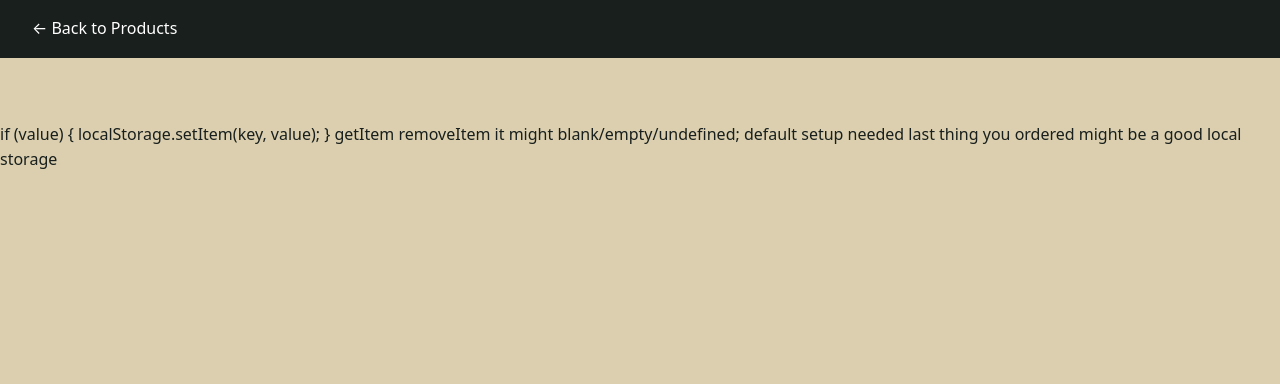
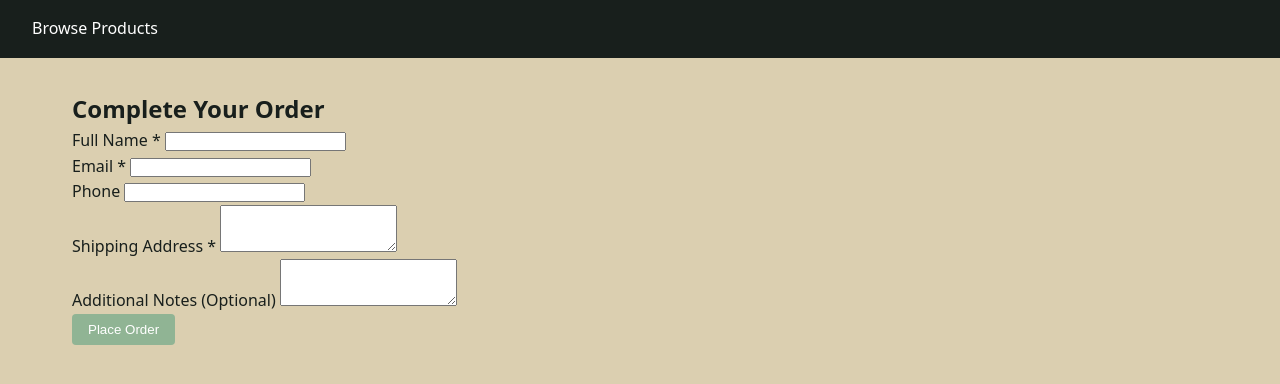
Before and after one commit to Silliamh78/trailhead-outfitters, a website built with Vite: page order.html in a window 1280 px wide. Built offline with nearby package versions, Linux system fonts and the light colour scheme.

Commit message:
css updates

```diff
--- a/order.html
+++ b/order.html
@@ -1,29 +1,63 @@
+<!DOCTYPE html>
+<html lang="en">
+<head>
+    <meta charset="UTF-8">
+    <meta name="viewport" content="width=device-width, initial-scale=1.0">
+    <title>Place Order - Trailhead Outfitters</title>
+    <link rel="stylesheet" href="src/style.css">
+    <script type="module" src="./src/order.js"></script>
+</head>
 <body>
     <header>
         <nav>
-            <a id="back-to-products" href="details.html">← Back to Products</a>
+            <a id="browse-products" href="index.html">Browse Products</a>
         </nav>
     </header>
 
-<!-- ✅ Script path must match where your file actually lives -->
-<script type="module" src="./src/order.js"></script>
+    <main>
+        <section id="product-info"></section>
 
-<!-- ✅ CSS path should match index.html -->
-<link rel="stylesheet" href="src/style.css">
+        <section id="order-section">
+            <h2>Complete Your Order</h2>
+            <form id="order-form" novalidate>
+                <div class="form-field">
+                    <label for="name">Full Name *</label>
+                    <input type="text" id="name" name="name" required autocomplete="name">
+                    <span class="error-msg" id="name-error" role="alert"></span>
+                </div>
 
-<!-- ✅ Container elements that order.js will target -->
-<main>
-    <section id="product-info"></section>
-    <form id="order-form" novalidate>
-        <!-- form fields -->
-    </form>
-</main>
+                <div class="form-field">
+                    <label for="email">Email *</label>
+                    <input type="email" id="email" name="email" required autocomplete="email">
+                    <span class="error-msg" id="email-error" role="alert"></span>
+                </div>
+
+                <div class="form-field">
+                    <label for="phone">Phone</label>
+                    <input type="tel" id="phone" name="phone" autocomplete="tel">
+                </div>
+
+                <div class="form-field">
+                    <label for="address">Shipping Address *</label>
+                    <textarea id="address" name="address" rows="3" required></textarea>
+                    <span class="error-msg" id="address-error" role="alert"></span>
+                </div>
+
+                <div class="form-field">
+                    <label for="message">Additional Notes (Optional)</label>
+                    <textarea id="message" name="message" rows="3"></textarea>
+                </div>
+
+                <button type="submit" class="btn-primary">Place Order</button>
+            </form>
+        </section>
+
+        <section id="confirmation" class="is-hidden">
+            <h2>✅ Order Confirmed!</h2>
+            <p id="confirmation-text"></p>
+            <p id="order-count-display"></p>
+            <a href="index.html">← Back to Products</a>
+        </section>
+    </main>
 </body>
-
-if (value) {
-    localStorage.setItem(key, value);
-}
-getItem
-removeItem
-it might blank/empty/undefined; default setup needed
-last thing you ordered might be a good local storage
+</html>
--- a/src/style.css
+++ b/src/style.css
@@ -159,3 +159,16 @@ main {
   color: white;
   text-decoration: none;
 }
+#browse-products{
+  color: white;
+  text-decoration: none;
+}
+
+.btn-primary {
+  background-color: var(--primary);
+  color: white;
+  border: none;
+  padding: 0.5rem 1rem;
+  cursor: pointer;
+  border-radius: 4px;
+}
```
